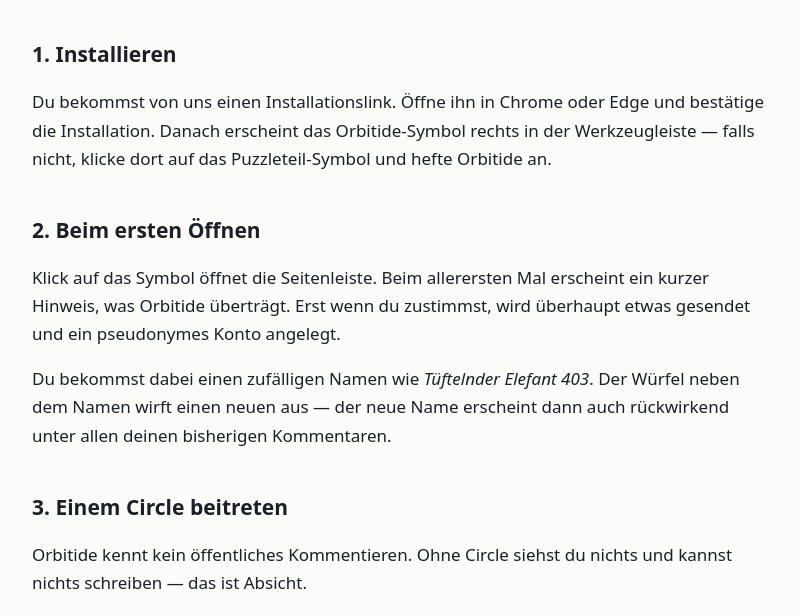
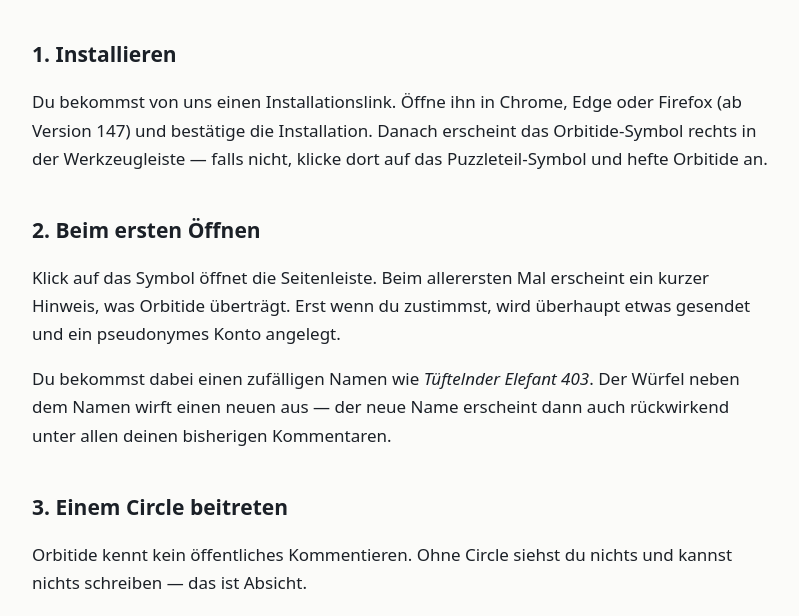
Before and after one commit to cossabuilds/opencomment, a plain HTML site: page faq.html in a window 1280 px wide. Shown: the part 182-798 px from the top of the page, without its empty margins (240-1039 px from the left). Drawn offline with Linux system fonts and the light colour scheme.

Commit message:
Installationsschritt browserneutral formulieren
Die Erweiterung gibt es jetzt auch als signierte Firefox-Version, der
Installationsschritt nannte aber weiterhin nur Chrome und Edge. Die
Mindestversion 147 steht ausdrücklich dabei — ältere Firefox-Versionen
lehnen die Installation ab, ohne den Grund zu nennen.

Der Installationslink selbst kommt bewusst nicht auf diese Seite; er geht
direkt an die Testerinnen und Tester.

```diff
--- a/faq.html
+++ b/faq.html
@@ -28,13 +28,13 @@
 
 <h2>1. Installieren</h2>
 <p>
-  <!-- TODO vor dem Beta-Versand: Link auf die Unlisted-Store-Seite eintragen,
-       sobald sie existiert. Bis dahin gilt der Weg über die entpackte
-       Erweiterung darunter. -->
-  Du bekommst von uns einen Installationslink. Öffne ihn in Chrome oder Edge
-  und bestätige die Installation. Danach erscheint das Orbitide-Symbol
-  rechts in der Werkzeugleiste — falls nicht, klicke dort auf das
-  Puzzleteil-Symbol und hefte Orbitide an.
+  <!-- TODO: Link auf die Chrome-Store-Seite eintragen, sobald sie existiert.
+       Der Firefox-Link geht bewusst direkt an die Testerinnen und Tester und
+       steht nicht auf dieser öffentlichen Seite. -->
+  Du bekommst von uns einen Installationslink. Öffne ihn in Chrome, Edge oder
+  Firefox (ab Version 147) und bestätige die Installation. Danach erscheint
+  das Orbitide-Symbol rechts in der Werkzeugleiste — falls nicht, klicke dort
+  auf das Puzzleteil-Symbol und hefte Orbitide an.
 </p>
 
 <h2>2. Beim ersten Öffnen</h2>
```
